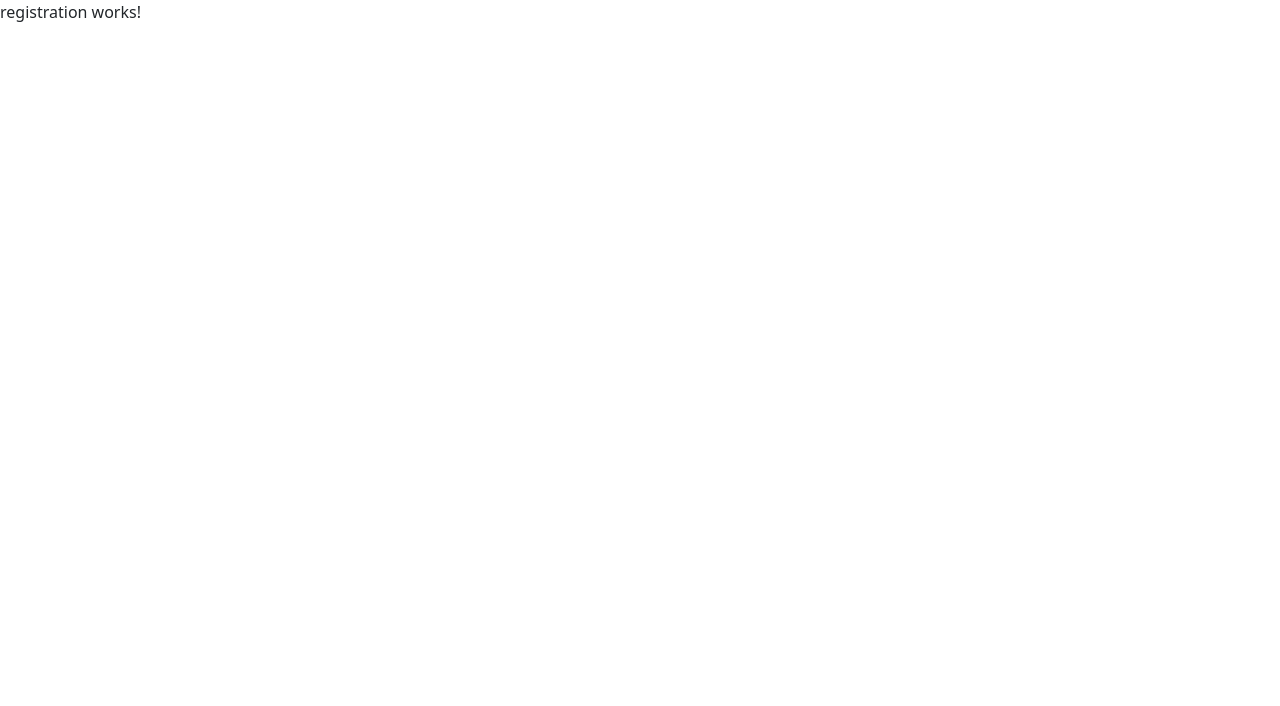
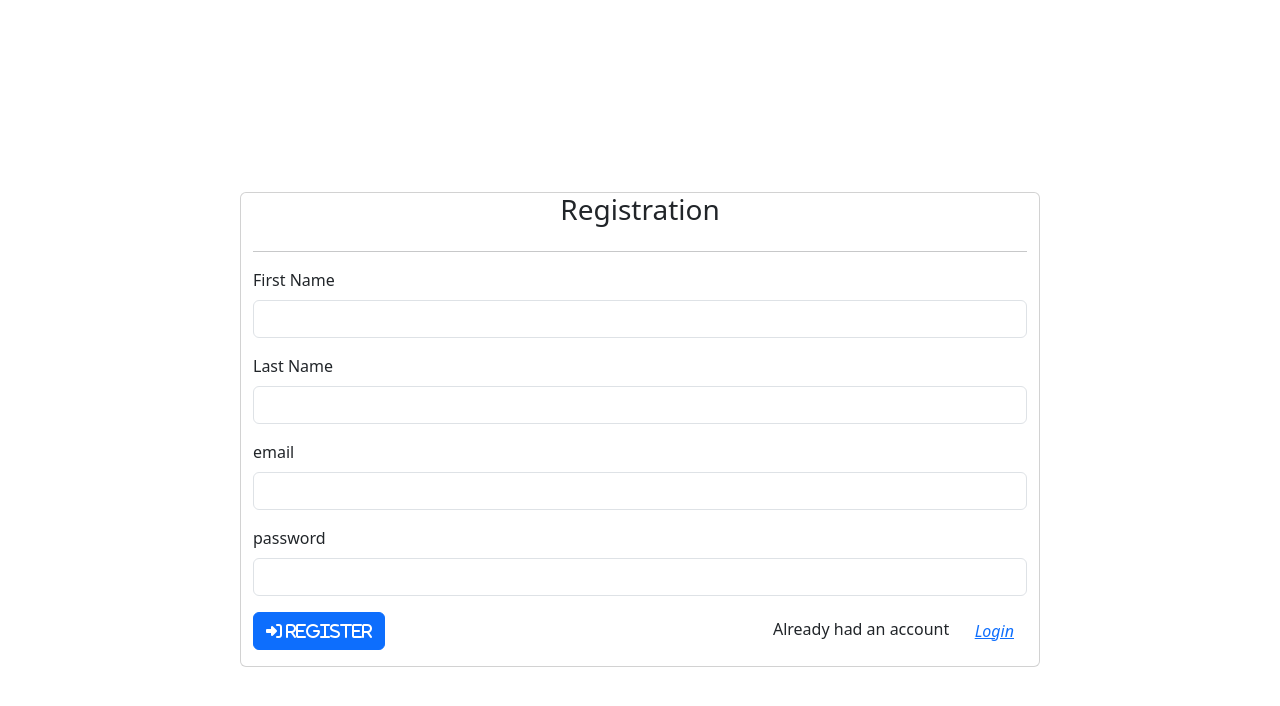
Before and after one commit to ahmed-baz/learn-hub-ui, an Angular app: page /register in a window 1280 px wide. Shown: the top 706 px of the page. Built offline with nearby package versions, Linux system fonts and the light colour scheme.

Commit message:
implement register page

```diff
--- a/src/app/pages/registration/registration.component.html
+++ b/src/app/pages/registration/registration.component.html
@@ -1 +1,40 @@
-<p>registration works!</p>
+<div class="container-fluid card login-container">
+  <h3 class="text-center">Registration</h3>
+  <hr>
+  <div class="alert alert-danger" role="alert" *ngIf="errorsMessages.length>0">
+    <p *ngFor="let error of errorsMessages">{{ error }}</p>
+  </div>
+  <div class="mb-3">
+    <label for="firstName" class="form-label">First Name</label>
+    <input [(ngModel)]="registerRequest.firstName" type="text" class="form-control" id="firstName">
+  </div>
+  <div class="mb-3">
+    <label for="lastName" class="form-label">Last Name</label>
+    <input [(ngModel)]="registerRequest.lastName" type="text" class="form-control" id="lastName">
+  </div>
+  <div class="mb-3">
+    <label for="email" class="form-label">email</label>
+    <input [(ngModel)]="registerRequest.email" type="email" class="form-control" id="email">
+  </div>
+  <div class="mb-3">
+    <label for="password" class="form-label">password</label>
+    <input [(ngModel)]="registerRequest.password" type="password" class="form-control" id="password">
+  </div>
+
+  <div class="d-flex justify-content-between mb-3">
+    <div>
+      <div>
+        <button (click)="register()" type="button" class="btn btn-primary">
+          <em class="fas fa-sign-in-alt">&nbsp;Register</em>
+        </button>
+      </div>
+    </div>
+
+    <div>
+      Already had an account &nbsp;
+      <button (click)="login()" type="button" class="btn btn-link">
+        <em>Login</em>
+      </button>
+    </div>
+  </div>
+</div>
--- a/src/app/pages/registration/registration.component.ts
+++ b/src/app/pages/registration/registration.component.ts
@@ -1,4 +1,9 @@
-import { Component } from '@angular/core';
+import {Component} from '@angular/core';
+import {UserRegisterRequest} from '../../services/models/user-register-request';
+import {UserRegisterResponse} from '../../services/models/user-register-response';
+import {Router} from '@angular/router';
+import {AuthenticationService} from '../../services/services/authentication.service';
+import {AppResponse} from '../../services/models/app-response';
 
 @Component({
   selector: 'app-registration',
@@ -6,5 +11,49 @@ import { Component } from '@angular/core';
   styleUrl: './registration.component.css'
 })
 export class RegistrationComponent {
+  registerRequest: UserRegisterRequest = {email: '', firstName: '', lastName: '', password: ''};
+  registerResponse: UserRegisterResponse = {id: 0, email: '', firstName: '', lastName: '', role: ''};
+  errorsMessages: Array<string> = [];
 
+
+  constructor(
+    private router: Router,
+    private authService: AuthenticationService,
+  ) {
+  }
+
+  register() {
+    this.errorsMessages = []
+    this.authService
+      .register({body: this.registerRequest})
+      .subscribe(
+        {
+          next: (res) => {
+            if (200 == res.statusCode) {
+              // save the token
+              this.registerResponse = res.data as UserRegisterResponse;
+              this.router.navigate(['/activate-account']);
+            } else {
+              this.errorsMessages = this.getAllValidationErrors(res);
+            }
+          },
+          error: (error) => {
+            console.log(error)
+            this.errorsMessages.push(error.error.message);
+          }
+        }
+      );
+  }
+
+  getAllValidationErrors(response: AppResponse): string[] {
+    return Array.from((this.convertToMap(response.validationErrors)).values());
+  }
+
+  convertToMap(obj: { [key: string]: string }): Map<string, string> {
+    return new Map(Object.entries(obj));
+  }
+
+  login() {
+    this.router.navigate(['/login']);
+  }
 }
--- a/src/app/services/models/user-register-response.ts
+++ b/src/app/services/models/user-register-response.ts
@@ -8,5 +8,5 @@ export interface UserRegisterResponse {
   firstName?: string;
   id?: number;
   lastName?: string;
-  role?: 'ADMIN' | 'INSTRUCTOR' | 'STUDENT';
+  role?: string;
 }
```
